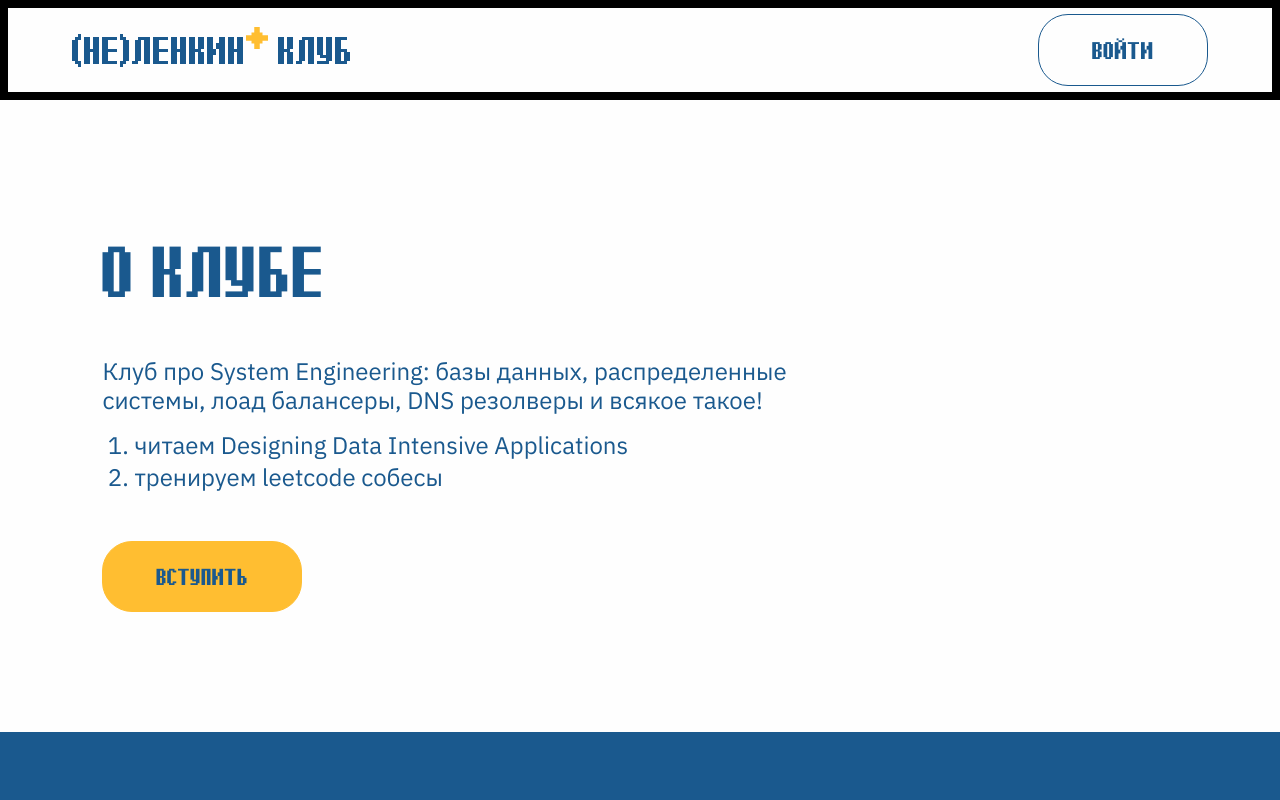
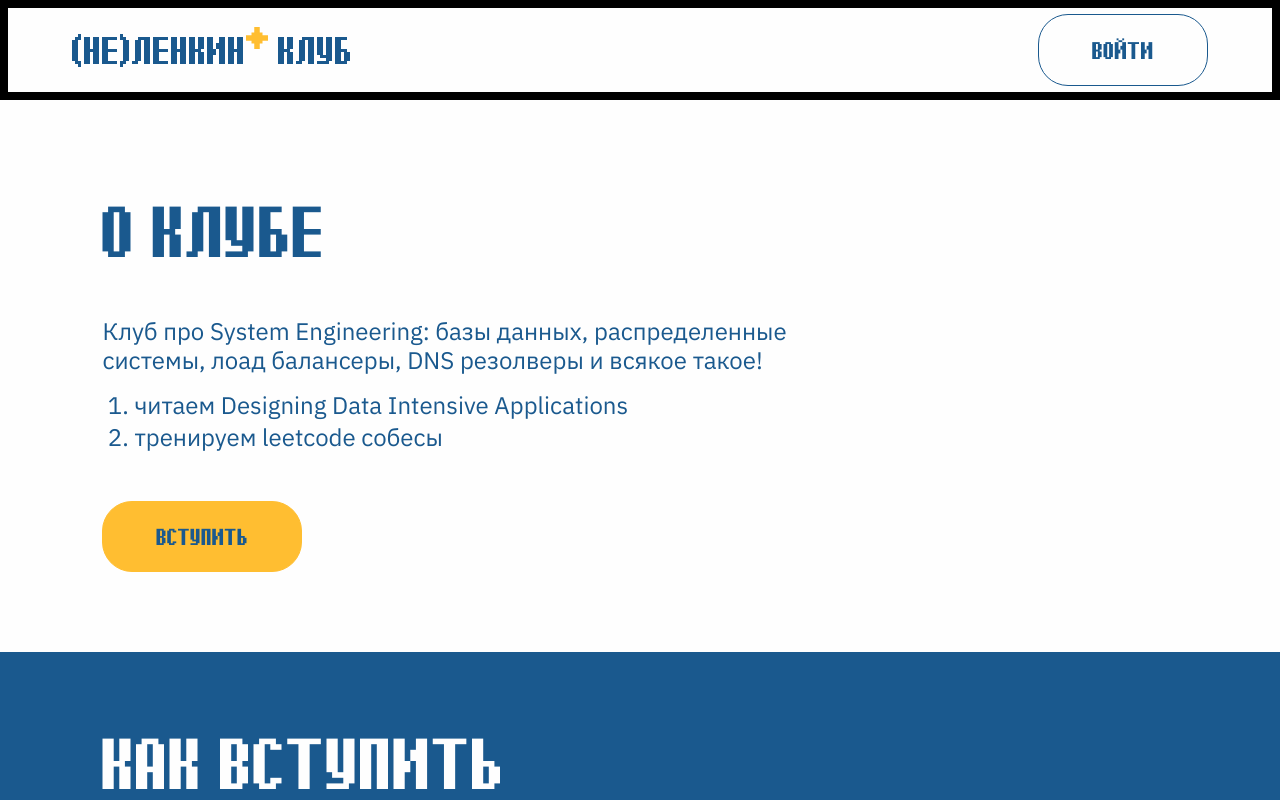
Before and after one commit to LenaAn/nelenkin-frontend, a React (Vite) app: page / in a window 1280 px wide. Shown: the top 800 px of the page. Built offline with nearby package versions, Linux system fonts and the light colour scheme.

Commit message:
section height in rem

```diff
--- a/src/index.css
+++ b/src/index.css
@@ -1,6 +1,6 @@
 :root {
   --header-height: 100px;
-  --section-gap: 120px;
+  --section-gap: 5rem;
 
   font-family: system-ui, Avenir, Helvetica, Arial, sans-serif;
   line-height: 1.5;
```
